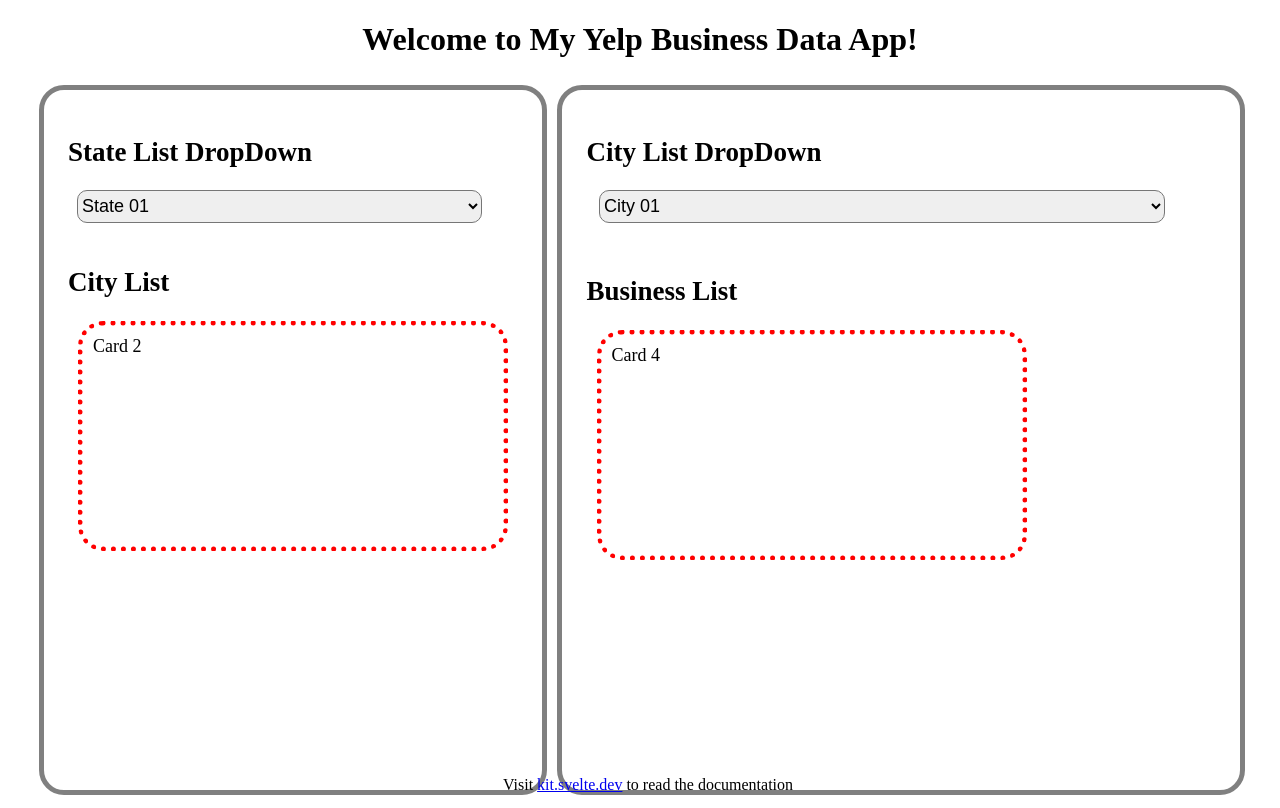
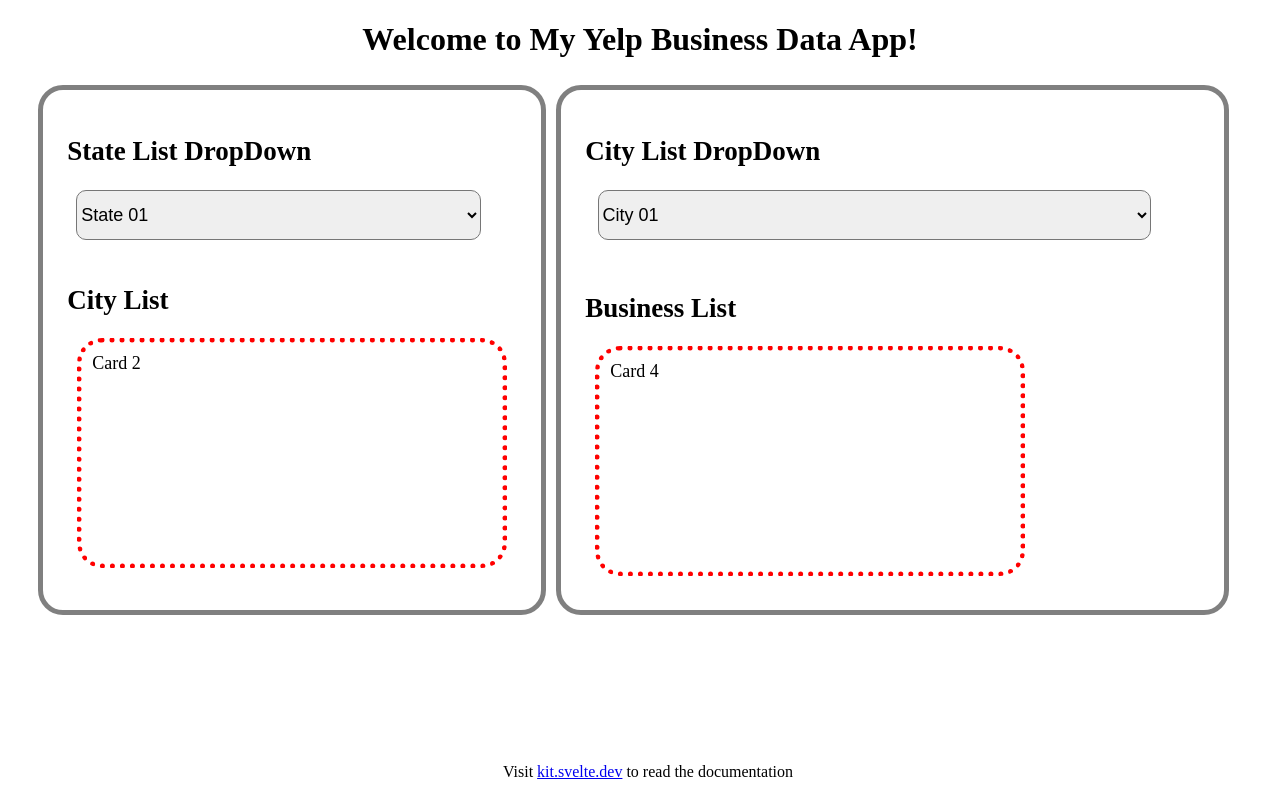
Before and after one commit to nkarl/test.app, a SvelteKit app: page / in a window 1280 px wide. Built offline with nearby package versions, Linux system fonts and the light colour scheme.

Commit message:
Done with the basic client UI.

```diff
--- a/src/routes/+page.svelte
+++ b/src/routes/+page.svelte
@@ -4,18 +4,26 @@
 	let data = [];
 </script>
 
-<AppUI />
-
-<footer>
-	<p>Visit <a href="https://kit.svelte.dev">kit.svelte.dev</a> to read the documentation</p>
-</footer>
+<main>
+	<AppUI />
+	<footer>
+		<p>Visit <a href="https://kit.svelte.dev">kit.svelte.dev</a> to read the documentation</p>
+	</footer>
+</main>
 
 <style>
+	main {
+		min-width: 100%;
+		min-height: 95vh;
+	}
+
 	footer {
 		position: absolute;
 		bottom: 0;
 		width: 100%;
 		height: 2.5rem;
 		text-align: center;
+		margin-top: 5%;
+		margin-bottom: 1%;
 	}
 </style>
--- a/src/routes/components/app-ui.svelte
+++ b/src/routes/components/app-ui.svelte
@@ -39,18 +39,18 @@
 <style>
 	.app-container {
 		/*text-align: center;*/
-		width: 95vw;
-		height: 90vh;
+		width: 95%;
+		min-height: 95%;
 		display: flex;
-		margin-left: 2vw;
-		margin-right: 2vw;
+		margin-left: 2%;
+		margin-right: 2%;
 		font-size: 18px;
 	}
 
 	.panel {
 		border: 5px solid gray;
 		width: 1000px;
-		height: 75rm;
+		min-height: 95%;
 		margin: 5px 5px;
 		padding: 2% 2%;
 		flex-direction: row wrap;
@@ -68,10 +68,10 @@
 
 	#data-option-list {
 		width: 90%;
+		height: 50px;
 		margin-left: 2%;
 		margin-right: 2%;
 		margin-bottom: 5%;
-		height: 5%;
 		font-size: 1rm;
 	}
 
```
